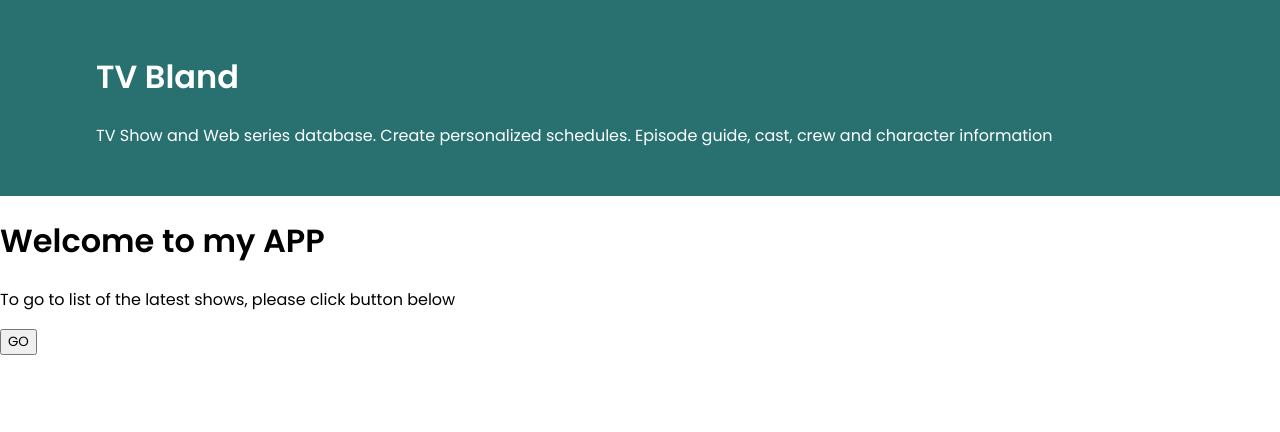
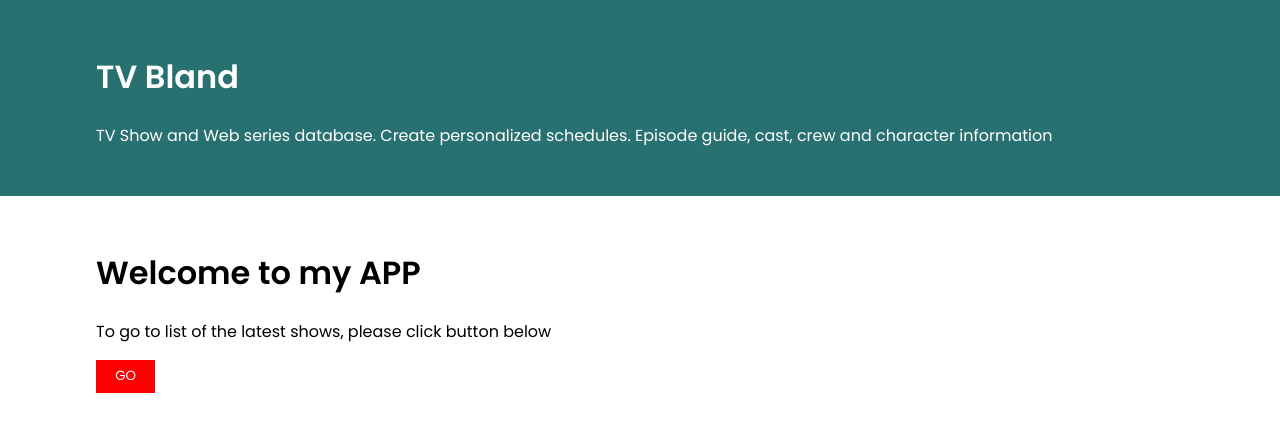
Before and after one commit to Pajko97/tv-bland-shows, a React (Create React App) app: page / in a window 1280 px wide. Shown: the top 432 px of the page. Built offline with nearby package versions, Linux system fonts and the light colour scheme.

Commit message:
Added landing page

```diff
--- a/src/views/Landing/Landing.module.css
+++ b/src/views/Landing/Landing.module.css
@@ -0,0 +1,10 @@
+.landing_wrapper {
+    padding:2rem 6rem;
+}
+
+.landing_wrapper button {
+    background-color:red;
+    color: white;
+    border: none;
+    padding:0.4rem 1.2rem;
+}
```
